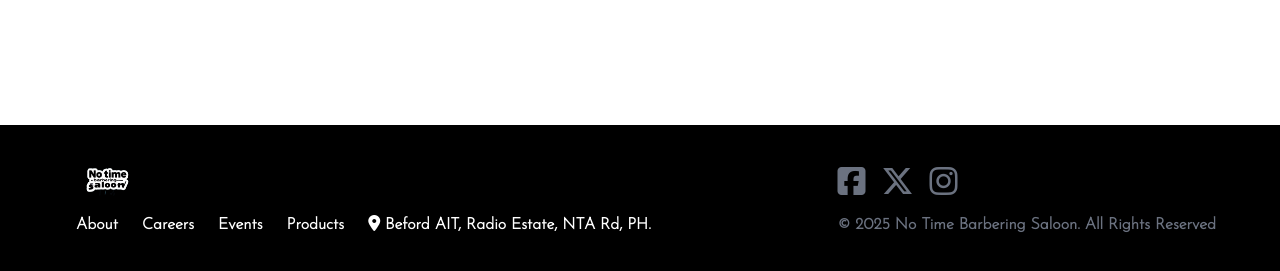
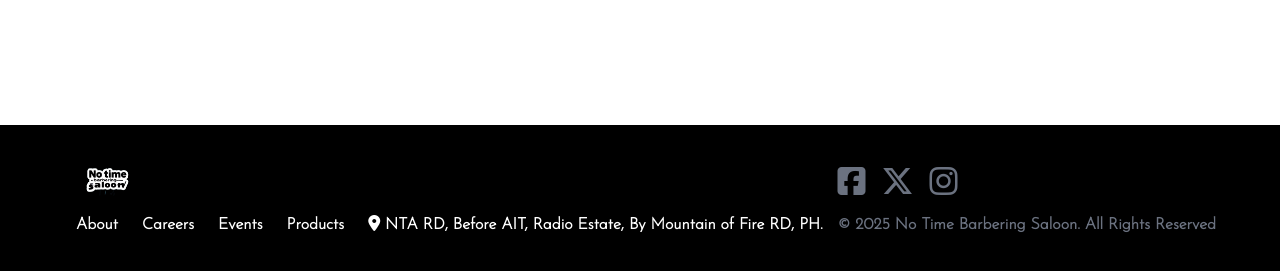
Before and after one commit to Iminibijulius/No-Time-BarberingSaloon, a website: page index.html in a window 1280 px wide. Shown: the part 1803-2074 px from the top of the page. Drawn offline with Linux system fonts and the light colour scheme.

Commit message:
Update: [brief description of changes]

```diff
--- a/index.html
+++ b/index.html
@@ -358,7 +358,7 @@
               </div>
               <!-- Item 5 -->
               <div class="h-10 group"><i class="fa-solid fa-location-dot"></i>
-                <a href="https://www.google.com/maps/place/MOUNTAIN+OF+FIRE+AND+MIRACLES+MINISTRIES,+SOUTH-SOUTH+MEGA+REGION+14,+OZUOBA+PORT+HARCOURT/data=!4m7!3m6!1s0x1069d1006a5b7353:0xfbf782824ac1adcf!8m2!3d4.86922!4d6.9473454!16s%2Fg%2F11m65f_2fq!19sChIJU3NbagDRaRARz63BSoKC9_s?authuser=0&hl=en&rclk=1">Beford AIT, Radio Estate, NTA Rd, PH.</a>
+                <a href="https://www.google.com/maps/place/MOUNTAIN+OF+FIRE+AND+MIRACLES+MINISTRIES,+SOUTH-SOUTH+MEGA+REGION+14,+OZUOBA+PORT+HARCOURT/data=!4m7!3m6!1s0x1069d1006a5b7353:0xfbf782824ac1adcf!8m2!3d4.86922!4d6.9473454!16s%2Fg%2F11m65f_2fq!19sChIJU3NbagDRaRARz63BSoKC9_s?authuser=0&hl=en&rclk=1">NTA RD, Before AIT, Radio Estate, By Mountain of Fire RD, PH.</a>
                 <div
                   class="mx-2 group-hover:border-b group-hover:border-blue-50"
                 ></div>
```
Also changed, not shown: css/style.css, 1 other file.
